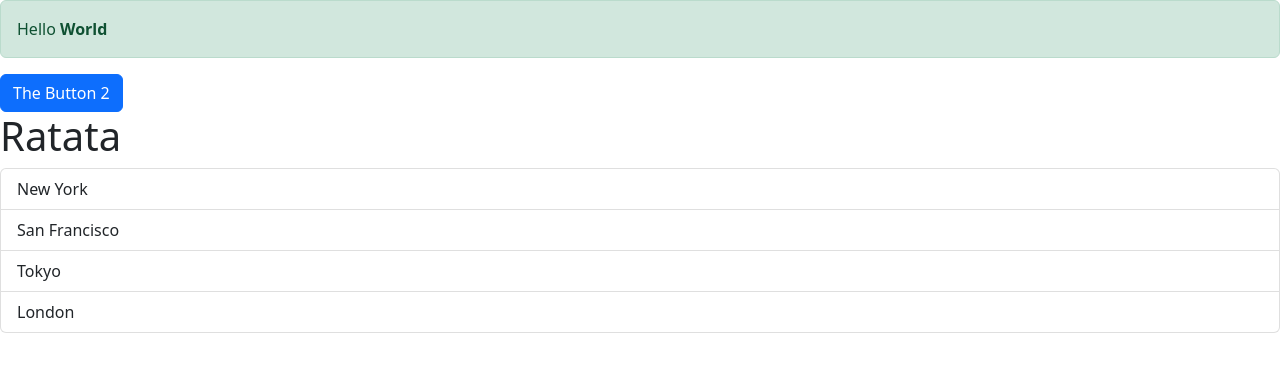
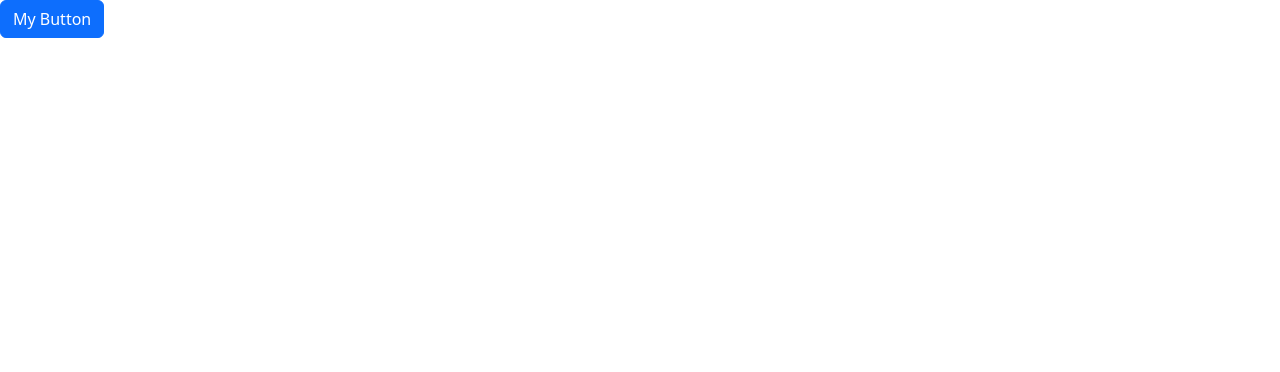
Before and after one commit to dsubiros/react-app-2024, a React (Vite) app: page / in a window 1280 px wide. Shown: the top 372 px of the page. Built offline with nearby package versions, Linux system fonts and the light colour scheme.

Commit message:
Can already show/hide Alert based on state

```diff
--- a/src/App.tsx
+++ b/src/App.tsx
@@ -1,8 +1,12 @@
+import { useState } from "react";
 import Alert from "./components/Alert";
 import Button from "./components/Button";
 import ListGroup from "./components/ListGroup";
 
 function App() {
+  const [message, setMessage] = useState("");
+  const [count, setCount] = useState(1);
+
   let items = ["New York", "San Francisco", "Tokyo", "London"];
 
   const handleSelectItem = (item: string): void =>
@@ -10,13 +14,23 @@
 
   return (
     <>
-      <Alert>Hello <strong>World</strong></Alert>
-      <Button color="primary" onClick={() => console.warn('Clicked!!!!!!')}>The Button 2</Button>
-      <ListGroup
+      {message && <Alert onClose={() => setMessage("")}>{message}</Alert>}
+      <Button
+        color="primary"
+        onClick={() => {
+          console.warn("Clicked!!!!!!");
+          setMessage(`Message ${count}`);
+          setCount(count + 1);
+        }}
+      >
+        My Button
+      </Button>
+
+      {/* <ListGroup
         items={items}
         heading="Ratata"
         onSelectItem={handleSelectItem}
-      />
+      /> */}
     </>
   );
 }
--- a/src/components/Alert.tsx
+++ b/src/components/Alert.tsx
@@ -1,13 +1,24 @@
 import { ReactNode } from "react";
 
 interface Props {
-    children: ReactNode;
+  children: ReactNode;
+  onClose?: () => void;
 }
 
-const Alert = ({children}: Props) => {
+const Alert = ({ children, onClose }: Props) => {
   return (
-    <div className="alert alert-success" role="alert">
+    <div
+      className="alert alert-success alert-dismissible fade show"
+      role="alert"
+    >
       {children}
+      <button
+        type="button"
+        className="btn-close"
+        data-bs-dismiss="alert"
+        aria-label="Close"
+        onClick={onClose}
+      />
     </div>
   );
 };
```
